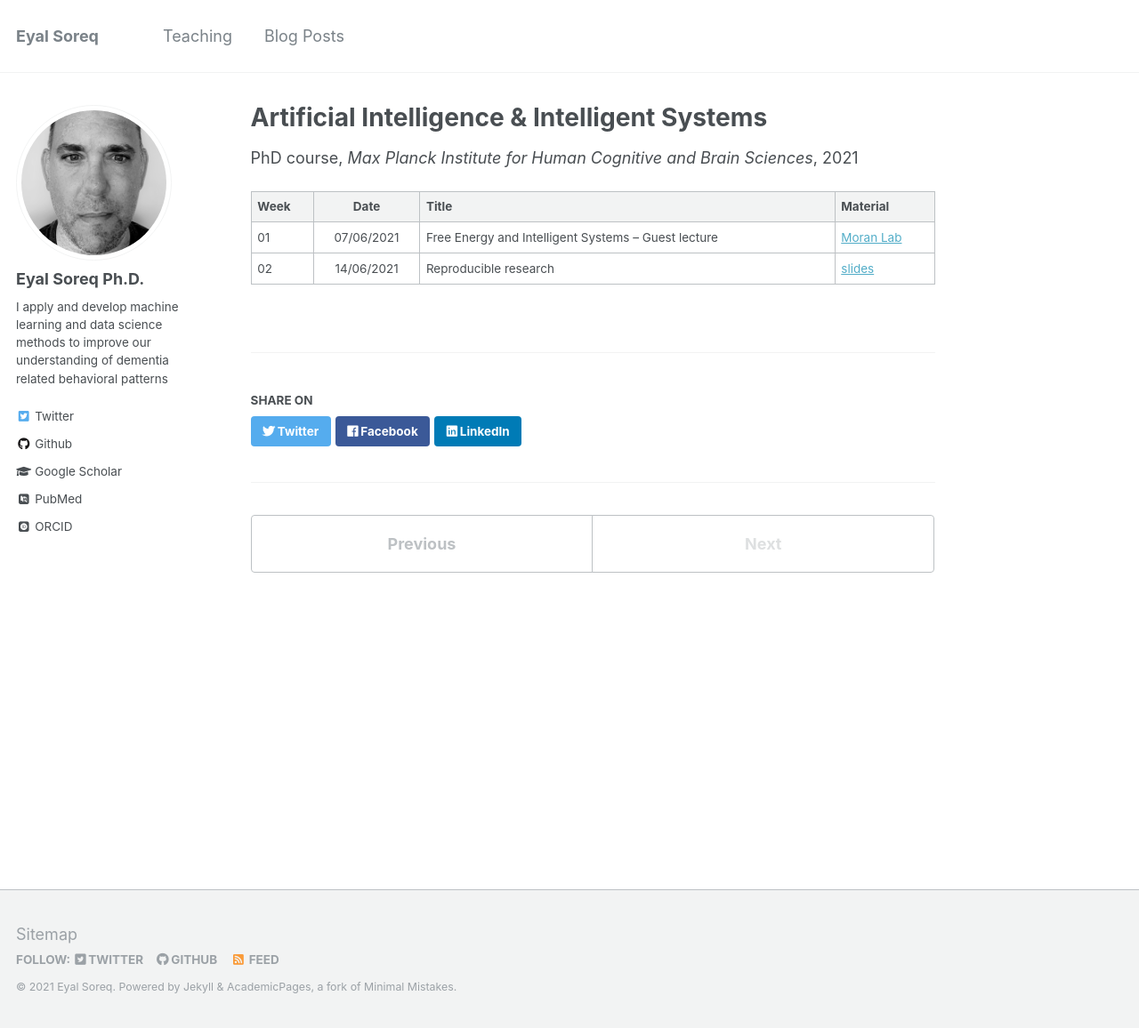
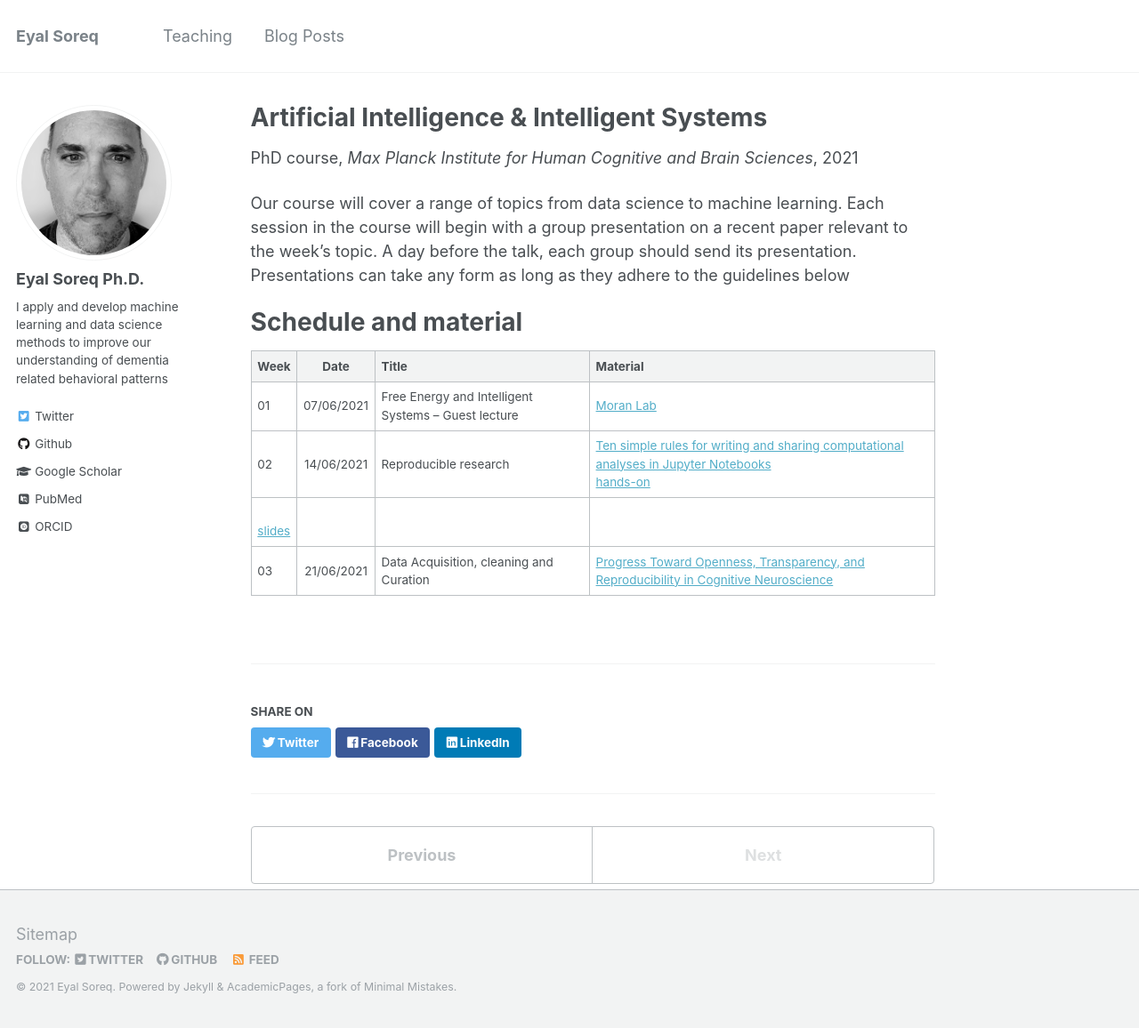
Before and after one commit to esoreq/esoreq_personal, a Jekyll site: the page built from _teaching/SYS_2021.md, in a window 1280 px wide and 1156 px high. Shown: the whole window at 89% size. Built offline with Jekyll 4.4.1, drawn with Linux system fonts in a browser that asks for light colours; some web fonts are replaced.

Commit message:
routine update on Mon Jun 14 13:39:21 UTC 2021

```diff
--- a/_teaching/SYS_2021.md
+++ b/_teaching/SYS_2021.md
@@ -8,7 +8,15 @@ date: 2021-06-07
 location: "Leipzig, Germany"
 ---
 
+
+Our course will cover a range of topics from data science to machine learning. Each session in the course will begin with a group presentation on a recent paper relevant to the week’s topic. A day before the talk, each group should send its presentation. Presentations can take any form as long as they adhere to the guidelines below
+
+
+# Schedule  and material
+
 | Week  | Date  | Title  |   Material  |
 | :--- | :---: | :--- | :--- |
 |  01   | 07/06/2021      | Free Energy and Intelligent Systems – Guest lecture      | [Moran Lab](https://www.kcl.ac.uk/people/rosalyn-moran)     |
-| 02  | 14/06/2021 | Reproducible research | [slides](../presentations/online_meeting_02.html) |
+| 02  | 14/06/2021 | Reproducible research | [Ten simple rules for writing and sharing computational analyses in Jupyter Notebooks](https://esoreq.github.io/Real_site/files/Week-02.pdf)<br> [hands-on](https://esoreq.github.io/Real_site/02-week/index.html)
+<br> [slides](../presentations/online_meeting_02.html) |
+| 03  | 21/06/2021 | Data Acquisition, cleaning and Curation | [Progress Toward Openness, Transparency, and Reproducibility in Cognitive Neuroscience](https://esoreq.github.io/Real_site/files/Week-03.pdf) |
```
Also changed, not shown: _posts/2021-06-14-ipynb2pdf.md (+2 -2 lines).
